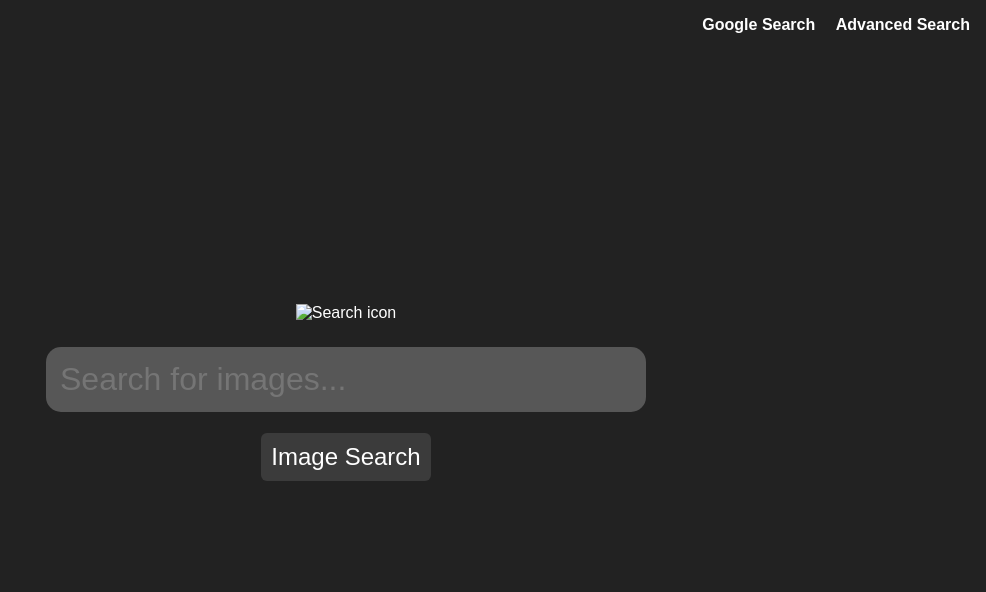
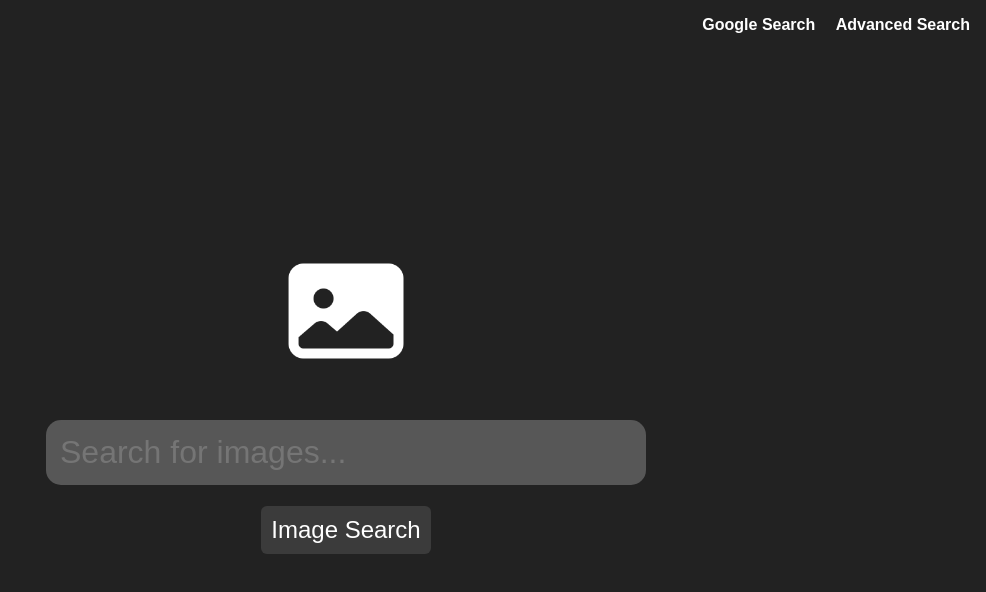
Before and after one commit to GuiParchs/google-search-page, a plain HTML site: page images.html in a window 1280 px wide. Shown: the whole page, without its empty margins (294-1280 px from the left). Drawn offline with Linux system fonts and the light colour scheme.

Commit message:
fix image icon

```diff
--- a/images.html
+++ b/images.html
@@ -14,7 +14,7 @@
 
         <div class="search-wrapper">
             <div class="search-container">
-                <img alt="Search icon" src="asssets/image-icon.png">
+                <img alt="Search icon" src="assets/image-icon.png">
                 <form action="https://google.com/search">
                     <input class="input" type="text" name="q" placeholder="Search for images...">
                     <input type="hidden" name="udm" value="2">
```
